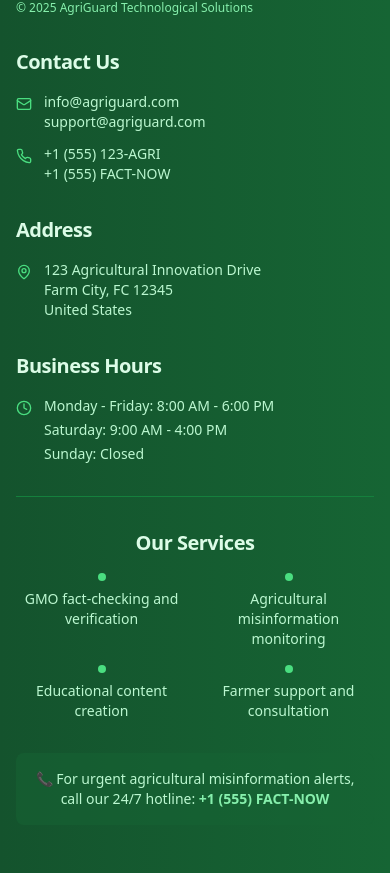
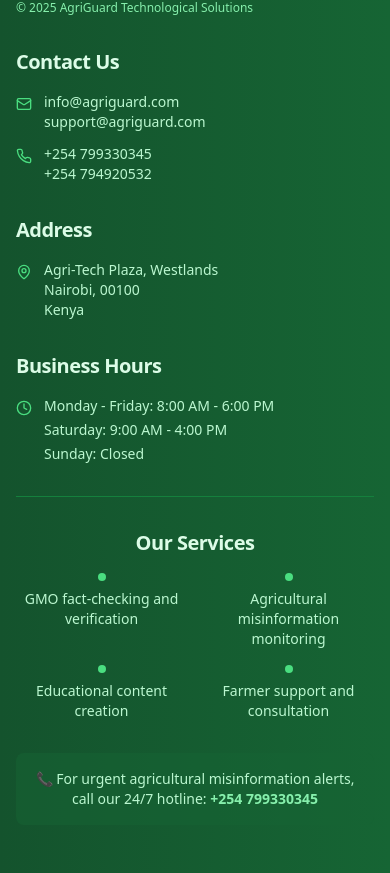
Before and after one commit to codingPharisee/agriguardorg, a React (Vite) app: page / in a window 390 px wide. Shown: the part 9074-9947 px from the top of the page. Built offline with nearby package versions, Linux system fonts and the light colour scheme; no server answers.

Commit message:
Update contact information
Update address to Nairobi, Kenya and phone numbers throughout the application.

```diff
--- a/src/components/layout/Footer.tsx
+++ b/src/components/layout/Footer.tsx
@@ -40,8 +40,8 @@ const Footer = () => {
               <div className="flex items-start gap-3">
                 <Phone className="h-4 w-4 text-green-400 mt-1" />
                 <div className="text-green-200 text-sm">
-                  <p>+1 (555) 123-AGRI</p>
-                  <p>+1 (555) FACT-NOW</p>
+                  <p>+254 799330345</p>
+                  <p>+254 794920532</p>
                 </div>
               </div>
             </div>
@@ -52,11 +52,11 @@ const Footer = () => {
             <h3 className="text-green-100 font-semibold mb-4">Address</h3>
             <div className="flex items-start gap-3">
               <MapPin className="h-4 w-4 text-green-400 mt-1" />
-              <div className="text-green-200 text-sm">
-                <p>123 Agricultural Innovation Drive</p>
-                <p>Farm City, FC 12345</p>
-                <p>United States</p>
-              </div>
+               <div className="text-green-200 text-sm">
+                <p>Agri-Tech Plaza, Westlands</p>
+                <p>Nairobi, 00100</p>
+                <p>Kenya</p>
+               </div>
             </div>
           </div>
 
@@ -101,7 +101,7 @@ const Footer = () => {
         <div className="bg-green-800/50 rounded-lg p-4 text-center">
           <p className="text-sm text-green-200 font-medium">
             📞 For urgent agricultural misinformation alerts,
-            call our 24/7 hotline: <span className="text-green-300 font-bold">+1 (555) FACT-NOW</span>
+            call our 24/7 hotline: <span className="text-green-300 font-bold">+254 799330345</span>
           </p>
         </div>
       </div>
```
